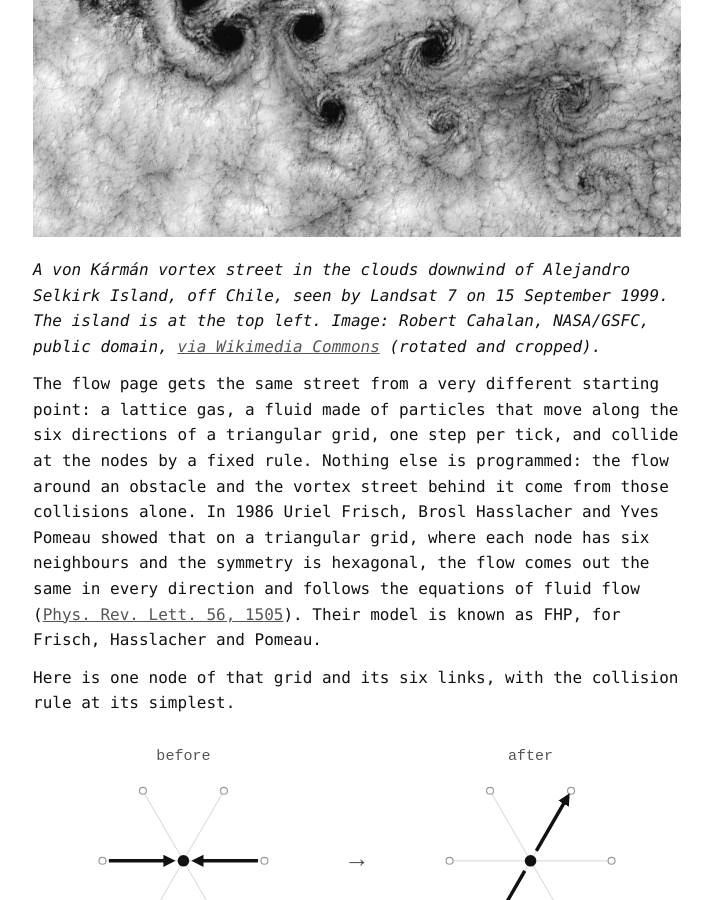
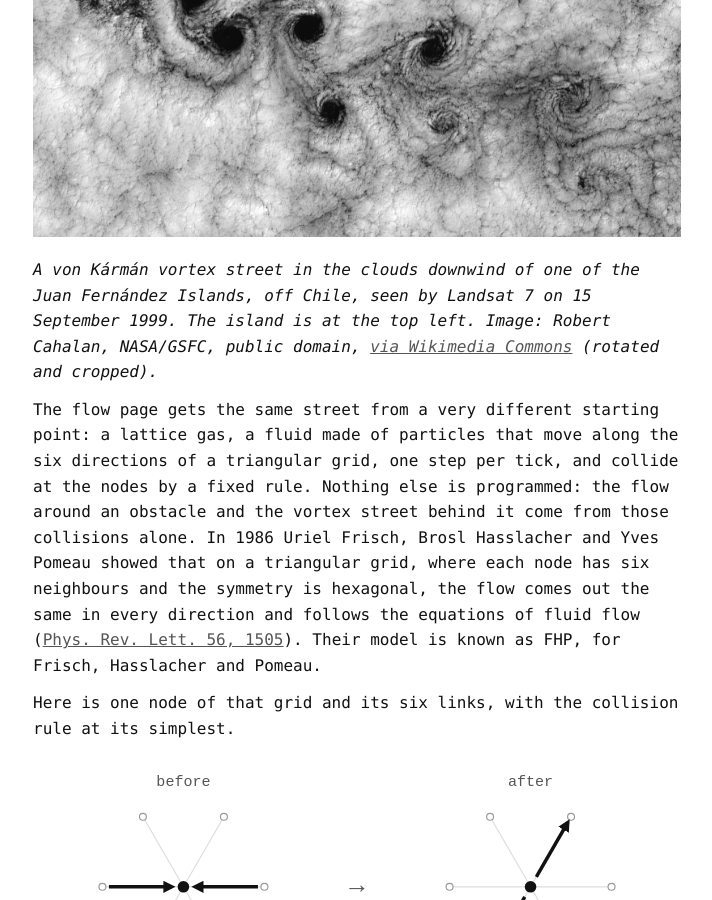
Before and after one commit to idle-intelligence/trucs.ai, a Jekyll site: the page built from blog/cellular-automata.md, in a window 1280 px wide and 900 px high, scrolled down 899 px. Shown: the whole window, without its empty margins (283-995 px from the left). Built offline with Jekyll 4.4.1, drawn with Linux system fonts in a browser that asks for light colours.

Commit message:
blog: name the islands as the image source does

```diff
--- a/blog/cellular-automata.md
+++ b/blog/cellular-automata.md
@@ -22,7 +22,7 @@ Put an obstacle in a stream of fluid and it sheds a street of vortices behind it
 
 ![Clouds streaming past an island, forming a trail of vortices that turn in alternate directions.](/blog/images/juan-fernandez-vortices.jpg)
 
-*A von Kármán vortex street in the clouds downwind of Alejandro Selkirk Island, off Chile, seen by Landsat 7 on 15 September 1999. The island is at the top left. Image: Robert Cahalan, NASA/GSFC, public domain, [via Wikimedia Commons](https://commons.wikimedia.org/wiki/File:Vortex-street-1.jpg) (rotated and cropped).*
+*A von Kármán vortex street in the clouds downwind of one of the Juan Fernández Islands, off Chile, seen by Landsat 7 on 15 September 1999. The island is at the top left. Image: Robert Cahalan, NASA/GSFC, public domain, [via Wikimedia Commons](https://commons.wikimedia.org/wiki/File:Vortex-street-1.jpg) (rotated and cropped).*
 
 The flow page gets the same street from a very different starting point: a lattice gas, a fluid made of particles that move along the six directions of a triangular grid, one step per tick, and collide at the nodes by a fixed rule. Nothing else is programmed: the flow around an obstacle and the vortex street behind it come from those collisions alone. In 1986 Uriel Frisch, Brosl Hasslacher and Yves Pomeau showed that on a triangular grid, where each node has six neighbours and the symmetry is hexagonal, the flow comes out the same in every direction and follows the equations of fluid flow ([Phys. Rev. Lett. 56, 1505](https://doi.org/10.1103/PhysRevLett.56.1505)). Their model is known as FHP, for Frisch, Hasslacher and Pomeau.
 
```
